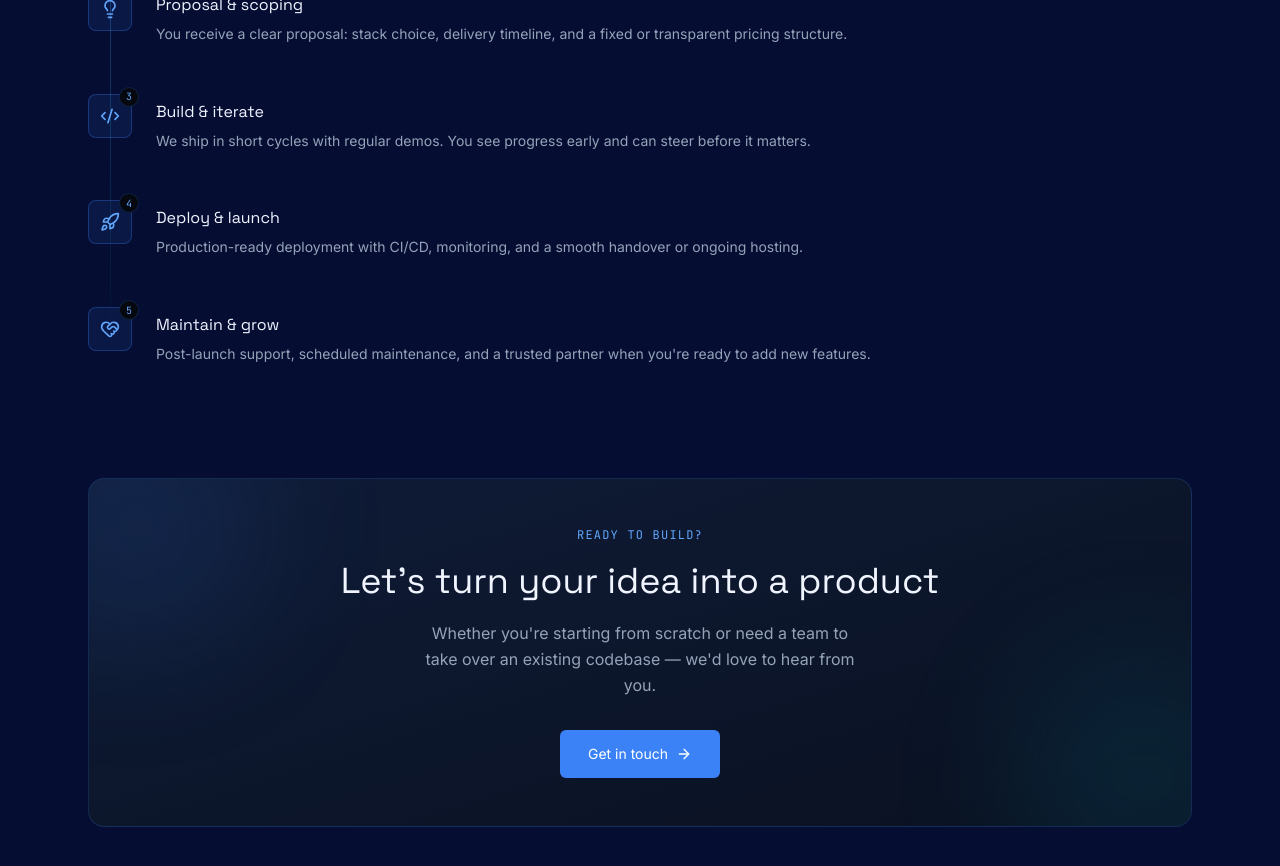
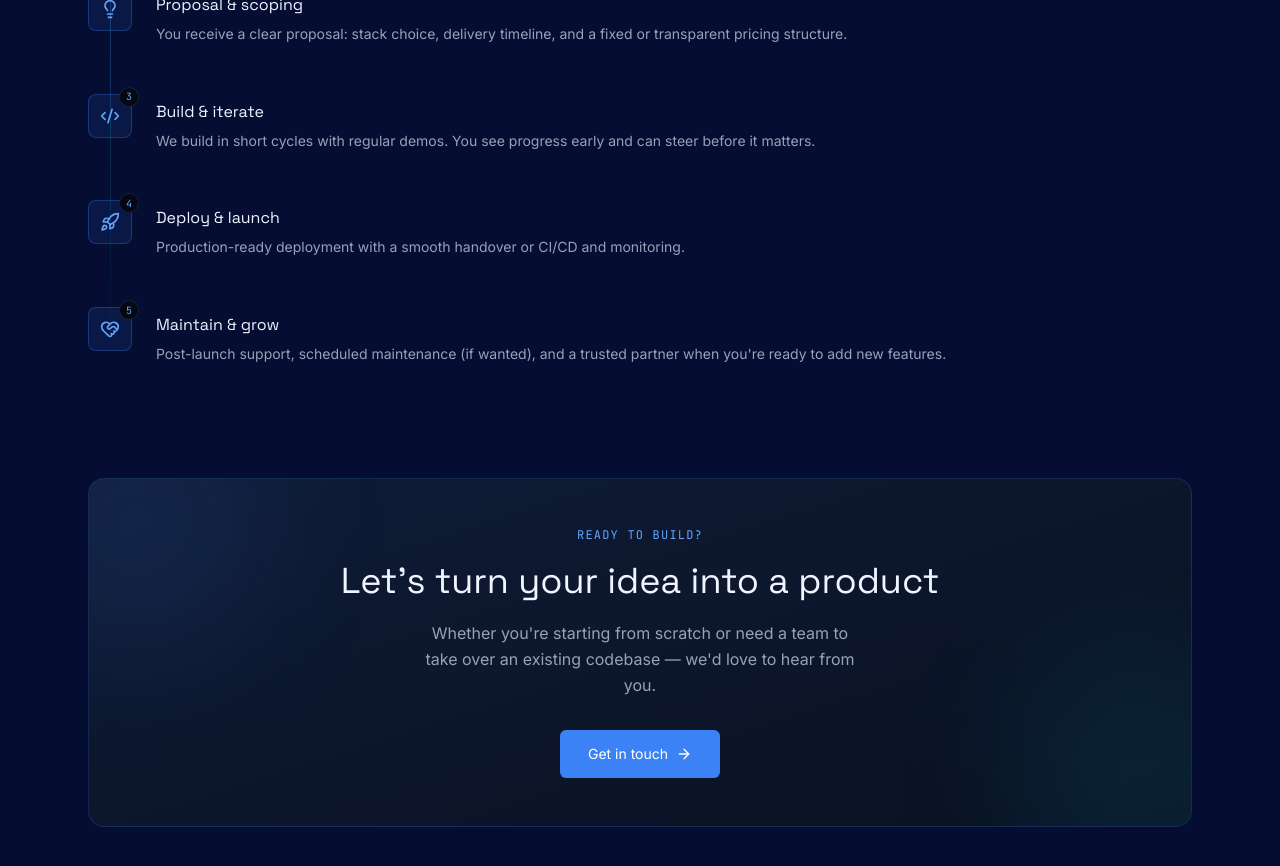
Before and after one commit to Bean-Systems-Development/BSD-site, a Next.js app: page / in a window 1280 px wide. Shown: the part 2440-3306 px from the top of the page. Built offline with nearby package versions, Linux system fonts and the light colour scheme.

Commit message:
refactor(process): update process text

```diff
--- a/app/_components/Process.tsx
+++ b/app/_components/Process.tsx
@@ -14,17 +14,18 @@ const steps = [
   {
     icon: Code2,
     title: "Build & iterate",
-    description: "We ship in short cycles with regular demos. You see progress early and can steer before it matters.",
+    description: "We build in short cycles with regular demos. You see progress early and can steer before it matters.",
   },
   {
     icon: Rocket,
     title: "Deploy & launch",
-    description: "Production-ready deployment with CI/CD, monitoring, and a smooth handover or ongoing hosting.",
+    description: "Production-ready deployment with a smooth handover or CI/CD and monitoring.",
+    // description: "Production-ready deployment with CI/CD, monitoring, and a smooth handover or ongoing hosting.",
   },
   {
     icon: HeartHandshake,
     title: "Maintain & grow",
-    description: "Post-launch support, scheduled maintenance, and a trusted partner when you're ready to add new features.",
+    description: "Post-launch support, scheduled maintenance (if wanted), and a trusted partner when you're ready to add new features.",
   },
 ];
 
```
